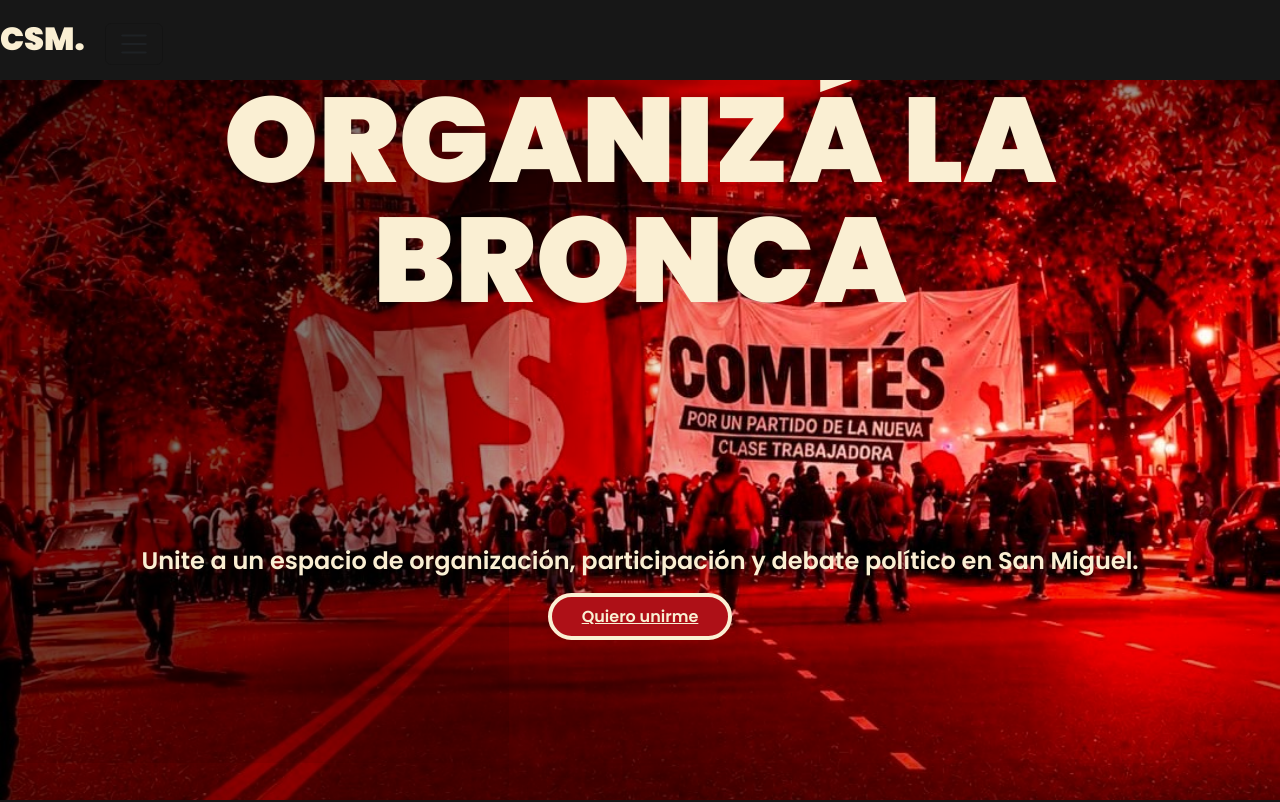
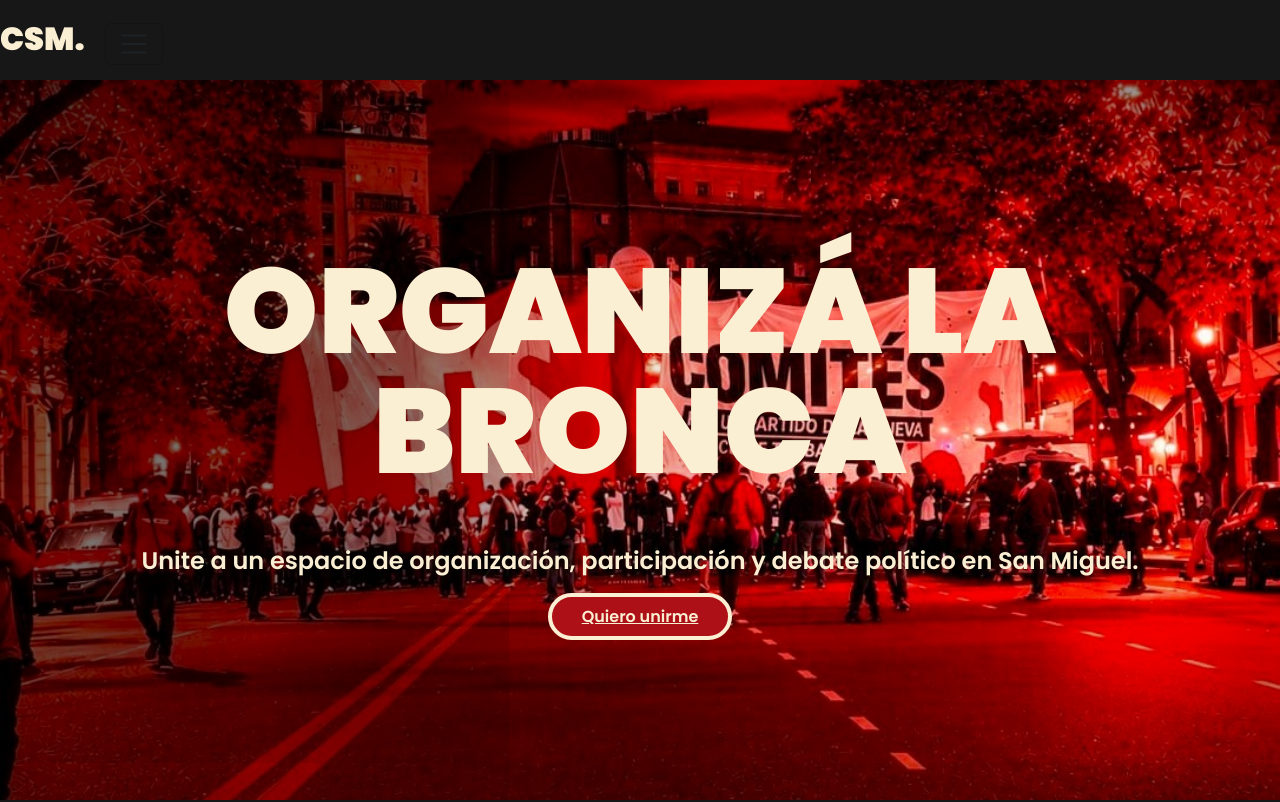
Before and after one commit to maximilianoVelazco/csm, a plain HTML site: page index.html in a window 1280 px wide. Shown: the top 802 px of the page. Drawn offline with nearby package versions, Linux system fonts and the light colour scheme.

Commit message:
dfsdfsdf

```diff
--- a/css/landing.css
+++ b/css/landing.css
@@ -13,10 +13,6 @@
     align-items: center;
 }
 
-.contenido-hero, .contenido-hero > .row{
-    height: 100%;
-}
-
 .titulo-hero{
     margin-bottom: 3rem;
 }
@@ -29,7 +25,6 @@
 .unite h4, .unite p{
     margin-bottom: 30px;
 }
-
 
 /* quienes somos */
 .contenedor-qs{
@@ -48,12 +43,10 @@
     border: 1px dotted yellow;
 }
 
-
 @media screen and (min-width: 992px) {
 
     .contenido-hero > .row{
         display: flex;
         align-items: flex-start;
-        /* justify-content: flex-start; */
     }
 }
```
